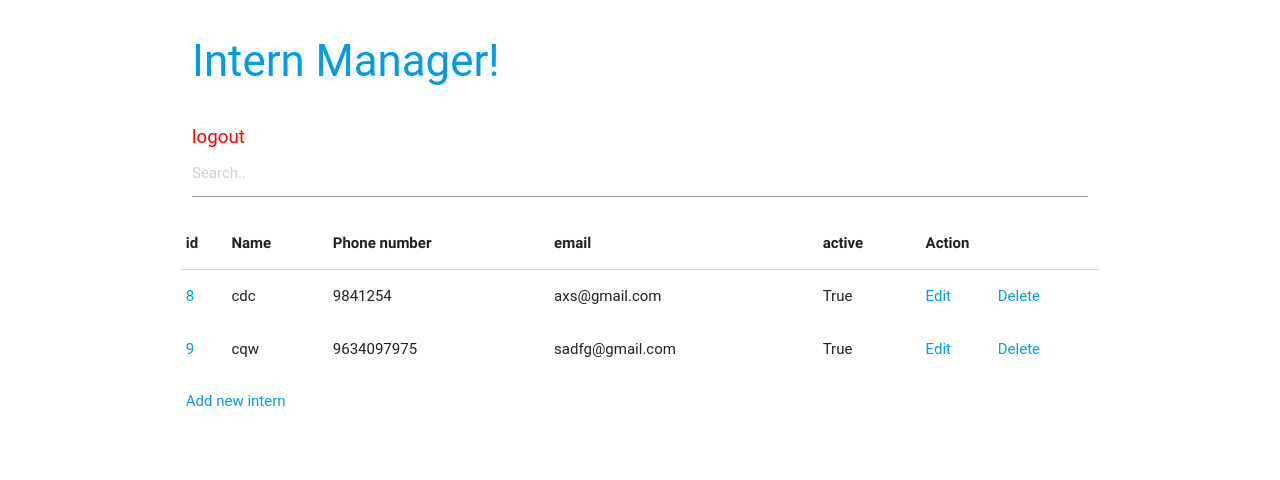
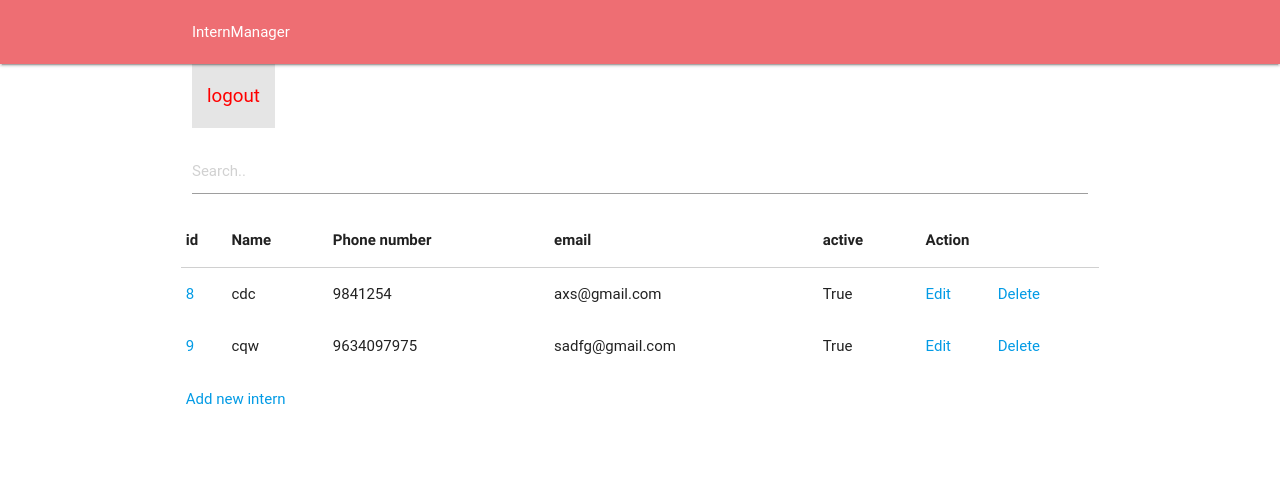
Before and after one commit to Gautamaggrawal/internship-manager, a Django app: page / in a window 1280 px wide. Shown: the top 480 px of the page. Run offline with Django 3.2, Linux system fonts and the light colour scheme; a user stored in the database is signed in; data comes from the database, SQL or seed files in the repository; both versions use the stored data as it was after the commit; some libraries are stand-ins or nearby versions; some web fonts are replaced.

Commit message:
frontend improved

```diff
--- a/templates/base.html
+++ b/templates/base.html
@@ -9,10 +9,34 @@
     {% block headcss %}{% endblock %}
   </head>
   <body>
+        <nav class="navbar navbar-inverse navbar-fixed-top" role="navigation">
+      <div class="container">
+        <div class="navbar-header">
+            <a class="navbar-brand" href="{% url 'home' %}">InternManager</a>
+
+        </div>
+        <div class="collapse navbar-collapse">
+          <ul class="nav navbar-nav">
+            {% if user.is_authenticated %}
+
+          <li class="active" ><a style="font-size:125%;color:red"; href="{% url 'logout' %}">logout</a></li>
+
+
+          {% elif 'login' in request.path %}
+          <li class="active" ><a style="font-size:125%;color:blue"; href="{% url 'signup' %}">Signup</a></li>
+
+          {% elif 'signup' in request.path %}
+          <li class="active" ><a style="font-size:125%;color:blue"; href="{% url 'login' %}">Login</a></li>
+          {% endif %}
+          </ul>
+        </div><!--/.nav-collapse -->
+      </div>
+    </nav>
+
     <div class="container">
       <div class="section">
         <div class="row">
-          <div class="col s9"><a href="{% url 'home' %}"><h3>Intern Manager!</h3></a></div>
+
                 {% if messages %}
         <div class="messages">
           {% for message in messages %}
--- a/templates/manager/intern_list.html
+++ b/templates/manager/intern_list.html
@@ -1,6 +1,6 @@
 {% extends "base.html" %}
 
-{% block title %}Picha!{% endblock %}
+{% block title %}Interns!{% endblock %}
 
 {% block headcss %}
   <style>
@@ -14,14 +14,11 @@
 {% endblock %}
 
 {% block content %}
-         {% if user.is_authenticated %}
 
-
-      <span class="login100-form-title p-b-53" ><a style="font-size:125%;color:red"; href="{% url 'logout' %}">logout</a></span>
 
       <input id="myInput" type="text" placeholder="Search..">
 
-{% endif %}
+
 
   <div class="images row">
     <table class="table table-striped">
--- a/templates/registration/login.html
+++ b/templates/registration/login.html
@@ -15,7 +15,7 @@
 {% endblock %}
 
 {% block content %}
-<h4 ><a id="signuppop" href="{% url 'signup' %}">Signup</a></h4>
+
   <div class="row">
     <div class="col s12">
       <h3>Login</h3>
```
Also changed, not shown: db.sqlite3.
